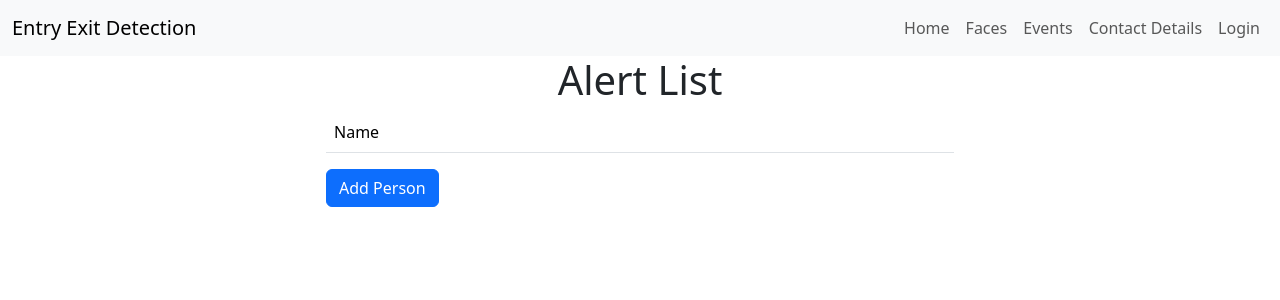
After one commit to JMoran1/Entry_exit_detection, a Flask app: page /view_alert_list in a window 1280 px wide. The commit adds this page. Shown: the top 300 px of the page. Run offline with Flask 3, Linux system fonts and the light colour scheme.

Commit message:
Added alert list

```diff
--- a/config.json
+++ b/config.json
@@ -1 +1 @@
-{"current_model": "fcb0ffd6.h5", "accuracy_score": 0.8345323801040649, "zone":"bottom", "timer": 15, "min_time": 8, "max_time": 22}
+{"current_model": "fcb0ffd6.h5", "accuracy_score": 0.8345323801040649, "zone": "bottom", "timer": "120", "min_time": "4", "max_time": "20", "alert_list": []}
--- a/main.py
+++ b/main.py
@@ -79,7 +79,6 @@ def create_tables():
         test_user = User(username='user', password='user')
         db.session.add(test_user)
         db.session.commit()
-
 
 
 
@@ -346,6 +345,37 @@ class AlertSystem:
             sms.send_sms(contact.phone_number, f"Alert! Person has left the house!")
         return "Success"
 
+    @app.route('/add_to_alert_list', methods=['GET','POST'])
+    def add_to_alert_list():
+        with open('config.json', 'r') as json_file:
+            data = json.load(json_file)
+
+        if request.method == 'POST':
+            name = request.form['name']
+            data['alert_list'].append(name)
+            with open('config.json', 'w') as json_file:
+                json.dump(data, json_file)
+            return redirect(url_for('view_alert_list'))
+        else:
+            return render_template('add_to_alert_list.html')
+
+    @app.route('/remove_from_alert_list/<name>')
+    def remove_from_alert_list(name):
+        with open('config.json', 'r') as json_file:
+            data = json.load(json_file)
+        data['alert_list'].remove(name)
+        with open('config.json', 'w') as json_file:
+            json.dump(data, json_file)
+        return redirect(url_for('view_alert_list'))
+
+    @app.route('/view_alert_list')
+    def view_alert_list():
+        with open('config.json', 'r') as json_file:
+            data = json.load(json_file)
+        return render_template('view_alert_list.html', alert_list=data['alert_list'])
+
+
+
 class UsersViews:
 
     @app.route('/register', methods=['GET', 'POST'])
--- a/templates/settings.html
+++ b/templates/settings.html
@@ -24,6 +24,11 @@
           <a href="/view_users" class="btn btn-primary">Manage Users</a>
         </div>
       </div>
+      <div class="row justify-content-center my-2">
+        <div class="col-6 text-center">
+          <a href="/view_alert_list" class="btn btn-primary">Manage Alert List</a>
+        </div>
+      </div>
     </div>
     {% endblock %}
   </div>
--- /dev/null
+++ b/templates/view_alert_list.html
@@ -0,0 +1,25 @@
+{% extends 'base.html' %} {% block content %}
+<body>
+  <div class="row justify-content-center">
+    <div class="col-6">
+      <h1 class="text-center">Alert List</h1>
+      <table class="table table-hover">
+        <thead>
+          <tr>
+            <td>Name</td>
+          </tr>
+        </thead>
+        <tbody>
+          {% for name in alert_list %}
+        <tr>
+          <td>{{ name }}</td>
+          <td><a href="/remove_from_alert_list/{{ name }}" class="btn btn-danger">Remove</a></td>
+        </tr>
+        {% endfor %}
+        </tbody>
+      </table>
+      <td><a href="/add_to_alert_list" class="btn btn-primary">Add Person</a></td>
+    </div>
+  </div>
+</body>
+{% endblock %}
--- a/templates/view_events.html
+++ b/templates/view_events.html
@@ -14,7 +14,6 @@
           </div>
           <div class="col-md-6">
             <div class="card-body">
-              <h5 class="card-title text-center">Card title</h5>
               <p class="card-text">
                 <strong>Date:</strong> {{ event.date.strftime('%d-%m-%Y') }}
               </p>
```
Also changed, not shown: detection.py (+6 -1 lines), templates/add_to_alert_list.html (added, +18 -0 lines).
